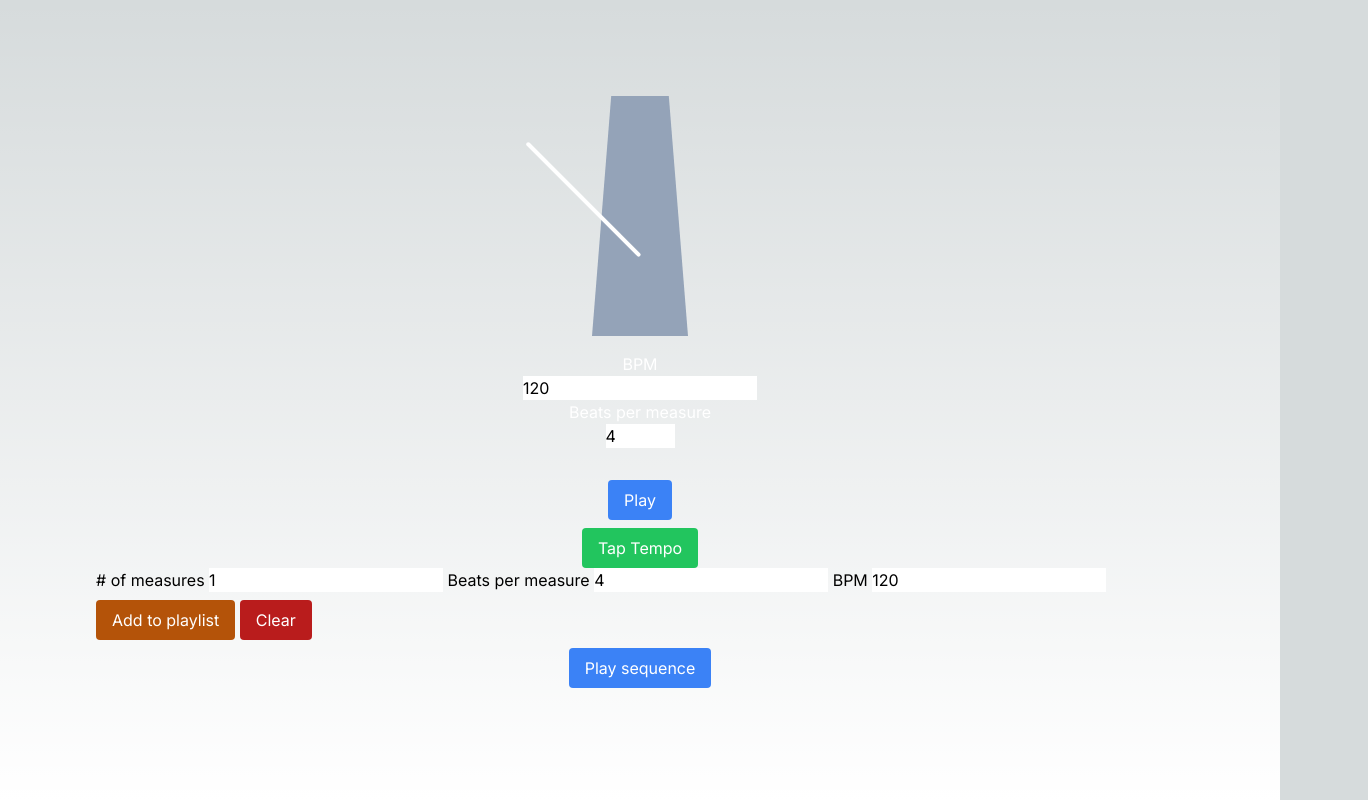
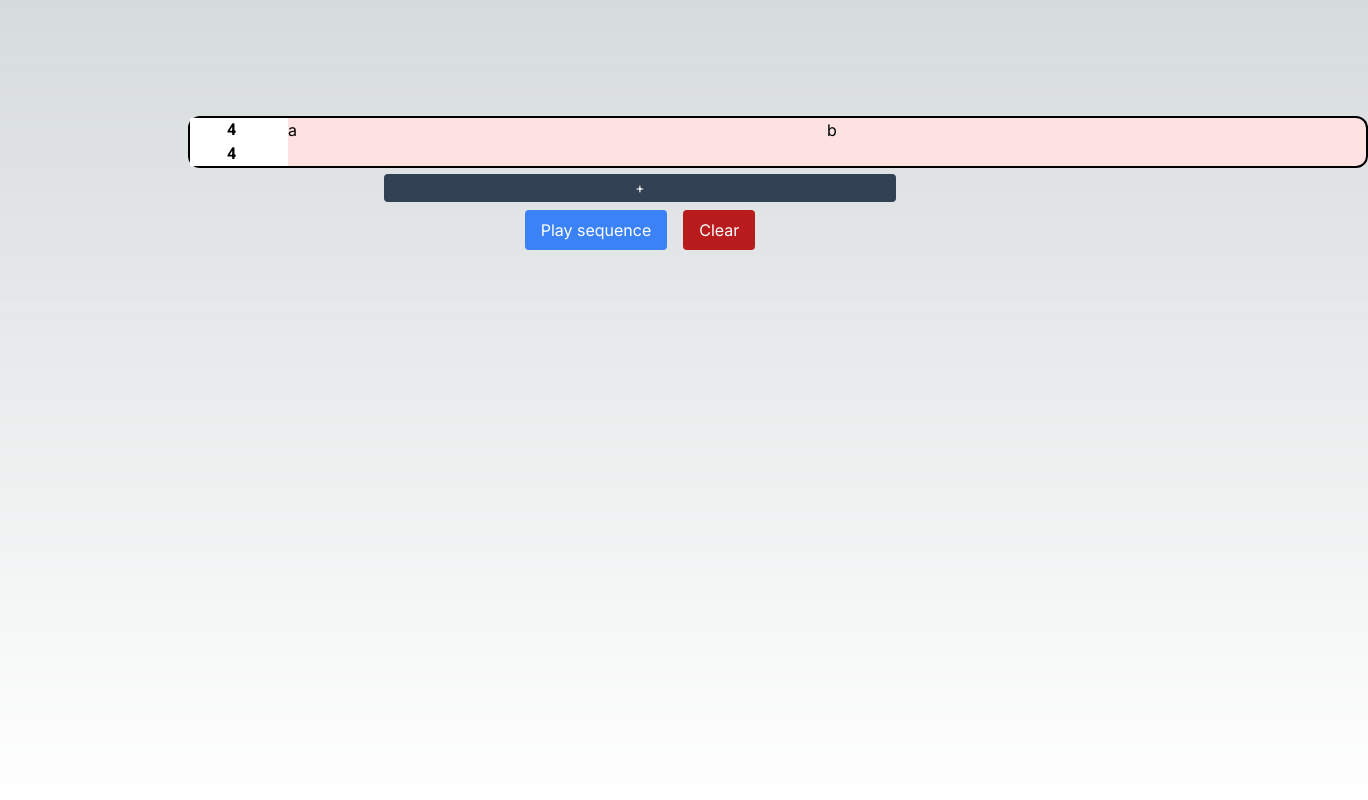
Before and after one commit to oceanhillman/metronome-sequencer, a Next.js app: page / in a window 1280 px wide. Shown: the whole page, 1368 px wide, since content can reach past the window. Built offline with nearby package versions, Linux system fonts and the light colour scheme.

Commit message:
New branch initial commit

```diff
--- a/package.json
+++ b/package.json
@@ -12,7 +12,8 @@
     "dotenv": "^16.4.5",
     "next": "^14.2.5",
     "react": "^18",
-    "react-dom": "^18"
+    "react-dom": "^18",
+    "react-grid-layout": "^1.4.4"
   },
   "devDependencies": {
     "postcss": "^8",
--- a/src/app/globals.css
+++ b/src/app/globals.css
@@ -1,6 +1,9 @@
 @tailwind base;
 @tailwind components;
 @tailwind utilities;
+
+@import '~react-grid-layout/css/styles.css';
+@import '~react-resizable/css/styles.css';
 
 :root {
   --foreground-rgb: 0, 0, 0;
--- a/src/app/layout.js
+++ b/src/app/layout.js
@@ -11,6 +11,12 @@ export const metadata = {
 export default function RootLayout({ children }) {
   return (
     <html lang="en">
+      <head>
+        <link
+          href="https://fonts.googleapis.com/css2?family=Roboto:wght@400;700&display=swap"
+          rel="stylesheet"
+        />
+      </head>
       <body className={inter.className}>{children}</body>
     </html>
   );
--- /dev/null
+++ b/src/components/Pattern.jsx
@@ -0,0 +1,24 @@
+import React, { forwardRef } from 'react';
+
+const Pattern = forwardRef((props, ref) => {
+    const { id, dataGrid, bpm, timeSignature, numMeasures } = props;
+
+    return (
+        <div data-grid={dataGrid} key={ref} className="grid grid-cols-12 grid-rows-2 rounded-xl w-full bg-red-100 border-2 border-black text-black">
+            <div className="col-span-1 row-span-2">
+                <div className="font-roboto font-bold justify-center items-center flex">
+                    <input className="w-full text-center" type="number" value={timeSignature[0]} onChange={() => {}} />
+                </div>
+                <div className="font-roboto font-bold justify-center items-center flex">
+                    <input className="w-full text-center" type="number" value={timeSignature[1]} onChange={() => {}} />
+                </div>
+            </div>
+            <div className="col-span-11 row-span-2 flex">
+                <div className="w-1/2">a</div>
+                <div className="w-1/2">b</div>
+            </div>
+        </div>
+    );
+});
+
+export default Pattern;
--- a/src/components/Playlist.jsx
+++ b/src/components/Playlist.jsx
@@ -2,6 +2,9 @@
 
 import { useState, useEffect, useRef } from "react"
 import Metronome from "@/components/Metronome"
+import GridLayout from "react-grid-layout"
+import Pattern from "@/components/Pattern"
+
 
 export default function Playlist() {
 
@@ -60,15 +63,104 @@ export default function Playlist() {
         setSequencing(false);
     };
 
+    const [layoutData, setLayoutData] = useState([]);
+
+    function updateLayout() {
+        const updatedLayoutData = patternData.map((pattern, index) => ({
+            i: pattern.id,
+            x: 0,
+            y: index,
+            w: 1,
+            h: 1,
+            isResizable: false,
+            isDraggable: true,
+        }));
+        setLayoutData(updatedLayoutData);
+    }
+
+    function generatePatternId() {
+        return String(Math.round(Date.now() + Math.random()));
+    }
+
+    const [patternData, setPatternData] = useState([{
+        id: generatePatternId(),
+        bpm: 120,
+        timeSignature: [4, 4],
+        numMeasures: 4,
+    },
+    ]);
+
+    useEffect(() => {
+        updateLayout();
+    }, [patternData]);
+
+    function initalizeNewPattern() {
+        const newPattern = {
+            id: generatePatternId(),
+            bpm: 120,
+            timeSignature: [3, 4],
+            numMeasures: 4,
+        };
+        setPatternData((prev) => [...prev, newPattern]);
+    }
+
     return (
-        <div>
-            <div>
-                <Metronome
+        <div className="w-screen">
+            <div className="w-full">
+                {/* <Metronome
                     playlist={playlist}
                     sequencing={sequencing}
                     onSequenceEnd={handleSequenceEnd}
+                /> */}
+                <div className="flex flex-col justify-center mx-96">
+                    <GridLayout
+                        className="layout flex flex-col justify-center items-center h-full mx-96 bg-white"
+                        layout={layoutData}
+                        cols={1}
+                        rowHeight={50}
+                        width={1200}
+                        onLayoutChange={(layout) => updateLayout()}
+                    >
+                        {patternData.map(pattern => (
+                            <div key={pattern.id} className="h-full">
+                                <Pattern
+                                    key={pattern.id}
+                                    id={pattern.id}
+                                    dataGrid={layoutData.find((layout) => layout.i === pattern.id)}
+                                    bpm={pattern.bpm}
+                                    timeSignature={pattern.timeSignature}
+                                    numMeasures={pattern.numMeasures}
                                 />
-                <label> # of measures </label>
+                            </div>
+                        ))}
+                    </GridLayout>
+                    <button onClick={initalizeNewPattern} className="mt-2 bg-slate-700 text-white text-sm px-1 py-1 rounded">
+                        +
+                    </button>
+                    {/*<div className="cursor-move rounded-lg w-[600px] h-[150px] bg-blue-800">
+                        <div className="absolute grid grid-cols-3 rounded-b-lg w-[600px] h-[130px] translate-y-5 bg-slate-300">
+                            <div>
+                                <label className="text-xl text-black">BPM: </label>
+                                <input
+                                    className="text-black text-xl w-[50px] bg-transparent"
+                                    type="number"
+                                    max={300}
+                                    value={editingBpm}
+                                    onChange={(e) => setEditingBpm(Number(e.target.value))}
+                                />
+                            </div>
+                            <div>
+                                <label className="text-xl text-black">Beats per measure: </label>
+                                <input
+                                    className="text-black text-xl w-[50px] bg-transparent"
+                                    type="number"
+                                    max={64}
+                                    value={editingBeatsPerMeasure}
+                                    onChange={(e) => setEditingBeatsPerMeasure(Number(e.target.value))}
+                                />
+                            </div>
+                            <div>
+                                <label className="text-xl text-black"> # of measures </label>
                                 <input
                                     className="text-black"
                                     type="number"
@@ -76,34 +168,22 @@ export default function Playlist() {
                                     value={editingNumMeasures}
                                     onChange={(e) => setEditingNumMeasures(Number(e.target.value))}
                                 />
-                <label> Beats per measure </label>
-                <input
-                    className="text-black"
-                    type="number"
-                    max={64}
-                    value={editingBeatsPerMeasure}
-                    onChange={(e) => setEditingBeatsPerMeasure(Number(e.target.value))}
-                />
-                <label> BPM </label>
-                <input
-                    className="text-black"
-                    type="number"
-                    max={300}
-                    value={editingBpm}
-                    onChange={(e) => setEditingBpm(Number(e.target.value))}
-                />
-                <span> </span>
-                <button onClick={handleAddPattern} className="mt-2 bg-amber-700 text-white px-4 py-2 rounded">
+                            </div>
+                            <div></div>
+                            <button onClick={handleAddPattern} className="bg-blue-500 text-white rounded">
                                 Add to playlist
                             </button>
-                <span> </span>
-                <button onClick={handleClear} className="mt-2 bg-red-700 text-white px-4 py-2 rounded">
-                    Clear
-                </button>
+                            <div></div>
+                        </div>
+                    </div>*/}
+                </div>
             </div>
             <div className="flex items-center justify-center">
-                <button onClick={(beginSequencing)} className="mt-2 bg-blue-500 text-white px-4 py-2 rounded">
+                <button onClick={(beginSequencing)} className="mt-2 mx-2 bg-blue-500 text-white px-4 py-2 rounded">
                     {sequencing ? "Stop" : "Play sequence"}
+                </button>
+                <button onClick={handleClear} className="mt-2 mx-2 bg-red-700 text-white px-4 py-2 rounded">
+                    Clear
                 </button>
             </div>
             <div className="flex items-center justify-center">
--- a/tailwind.config.js
+++ b/tailwind.config.js
@@ -10,7 +10,10 @@ module.exports = {
     extend: {
       colors: {
         ...colors,
-      }
+      },
+      fontFamily: {
+        roboto: ['Roboto', 'sans-serif'],
+      },
     },
   },
   plugins: [],
```
Also changed, not shown: 1 other file (tests, documents, lock files or other folders). Lines whose indentation alone changed are shown as unchanged.
